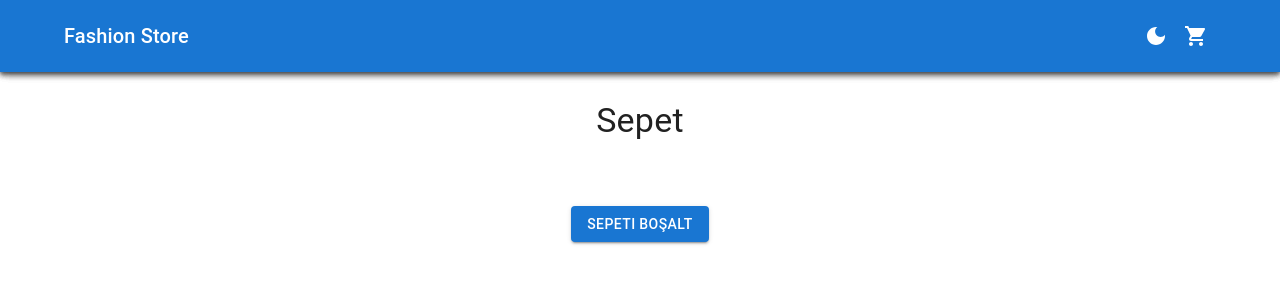
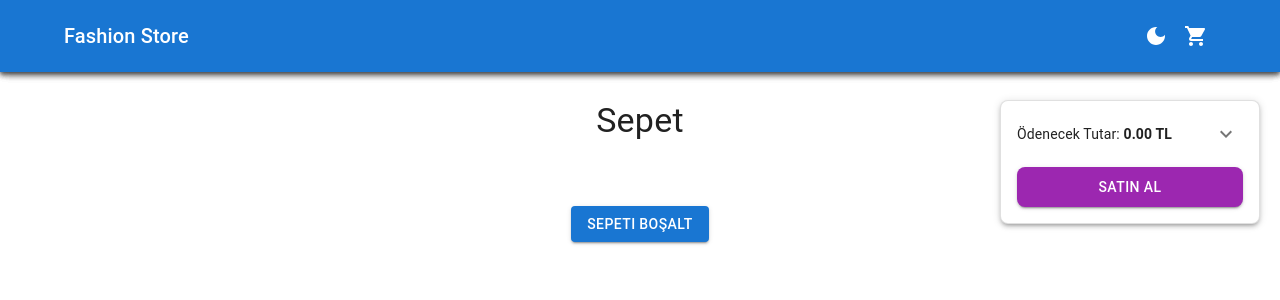
Before and after one commit to ertugrulkose/client, a React (Vite) app: page /cart in a window 1280 px wide. Shown: the top 300 px of the page. Built offline with nearby package versions, Linux system fonts and the light colour scheme.

Commit message:
payment summary added

```diff
--- /dev/null
+++ b/src/components/PaymentSummary.jsx
@@ -0,0 +1,92 @@
+import React, { useState } from "react";
+import { Box, Typography, Collapse, IconButton, Button, useMediaQuery, useTheme } from "@mui/material";
+import ExpandMoreIcon from "@mui/icons-material/ExpandMore";
+import ExpandLessIcon from "@mui/icons-material/ExpandLess";
+import { useCartStore } from "../store/cartStore";
+
+const PaymentSummary = () => {
+  const { cart, clearCart } = useCartStore();
+
+  // Ürünlerin toplam fiyatını hesapla
+  const productTotal = cart.reduce((acc, item) => acc + item.price, 0);
+  const shippingCost = 49.99;
+  const shippingDiscount = -49.99;
+  const totalPrice = productTotal + shippingCost + shippingDiscount;
+
+  const [open, setOpen] = useState(false);
+  const isMobile = useMediaQuery("(max-width:600px)");
+  const theme = useTheme(); // Material-UI temasını al
+
+  return (
+    <Box
+      sx={{
+        position: isMobile ? "fixed" : "absolute",
+        bottom: isMobile ? 0 : "auto",
+        right: isMobile ? 0 : 20,
+        top: isMobile ? "auto" : 100,
+        width: isMobile ? "100%" : 260,
+        borderTop: `1px solid ${theme.palette.divider}`, // Tema rengine göre otomatik
+        border: isMobile ? "none" : `1px solid ${theme.palette.divider}`,
+        borderRadius: isMobile ? 0 : 2,
+        backgroundColor: theme.palette.background.paper, // Tema arka planına uyumlu
+        color: theme.palette.text.primary, // Tema yazı rengine uyumlu
+        padding: 2,
+        boxShadow: 3,
+        zIndex: 1000,
+      }}
+    >
+      {/* Ödenecek Tutar + Aç/Kapa Butonu */}
+      <Box display="flex" justifyContent="space-between" alignItems="center">
+        <Typography fontSize={14} color="inherit">
+          Ödenecek Tutar: <strong>{totalPrice.toFixed(2)} TL</strong>
+        </Typography>
+        <IconButton size="small" onClick={() => setOpen(!open)}>
+          {open ? <ExpandLessIcon /> : <ExpandMoreIcon />}
+        </IconButton>
+      </Box>
+
+      {/* Açılır/Kapanır Kısım */}
+      <Collapse in={open}>
+        <Box sx={{ padding: "10px 0", borderTop: `1px solid ${theme.palette.divider}` }}>
+          <Typography fontSize={14} display="flex" justifyContent="space-between">
+            Ürün Toplamı <strong>{productTotal.toFixed(2)} TL</strong>
+          </Typography>
+          <Typography fontSize={14} display="flex" justifyContent="space-between">
+            Kargo <strong>{shippingCost.toFixed(2)} TL</strong>
+          </Typography>
+          <Typography fontSize={14} display="flex" justifyContent="space-between">
+            Kargo Bedava <strong>{shippingDiscount.toFixed(2)} TL</strong>
+          </Typography>
+          <Typography
+            fontSize={14}
+            fontWeight="bold"
+            display="flex"
+            justifyContent="space-between"
+            borderTop={`1px solid ${theme.palette.divider}`}
+            mt={1}
+            pt={1}
+          >
+            Toplam (KDV Dahil) <strong>{totalPrice.toFixed(2)} TL</strong>
+          </Typography>
+        </Box>
+      </Collapse>
+
+      {/* Satın Al Butonu - Kutunun İçinde */}
+      <Button
+        color="secondary"
+        variant="contained"
+        sx={{
+          width: "100%",
+          mt: 2,
+          borderRadius: isMobile ? 0 : 2,
+          height: 40,
+        }}
+        onClick={clearCart}
+      >
+        Satın Al
+      </Button>
+    </Box>
+  );
+};
+
+export default PaymentSummary;
--- a/src/pages/Cart.jsx
+++ b/src/pages/Cart.jsx
@@ -2,9 +2,37 @@
 import { Typography, List, ListItem, Button, Box } from "@mui/material";
 import { useCartStore } from "../store/cartStore";
 import Layout from "../Layout";
+import { useEffect } from "react";
+import PaymentSummary from "../components/PaymentSummary";
 
 const Cart = () => {
   const { cart, removeFromCart, clearCart } = useCartStore();
+
+  // TODO: Sepet sayfasına gidince sayfayı yukarıya scroll et
+  // TODO: Cart.jsx ve ProductDetail.jsx sayfalarında aşağı scroll kalması düzeltilecek..
+
+  useEffect(() => {
+          window.scrollTo(0, 0);
+      }, []);
+
+  // Kargo Teslimat tarihini hesaplayan fonksiyon
+  const calculateDeliveryDate = (daysToAdd) => {
+    let date = new Date();
+    let addedDays = 0;
+
+    while (addedDays < daysToAdd) {
+      date.setDate(date.getDate() + 1);
+      const dayOfWeek = date.getDay(); // 0 = Pazar, 6 = Cumartesi
+
+      if (dayOfWeek !== 0 && dayOfWeek !== 6) {
+        addedDays++;
+      }
+    }
+
+    return date.toLocaleDateString("tr-TR", { day: "2-digit", month: "long" });
+  };
+  const deliveryStart = calculateDeliveryDate(2);
+  const deliveryEnd = calculateDeliveryDate(4);
 
   return (
     <Layout>
@@ -23,6 +51,9 @@ const Cart = () => {
             }}
           >
             <Box>{item.name} - {item.price} TL</Box>
+            <Box sx={{ mt: 1, fontSize: "9px", color: "gray" }}>
+              Tahmini Teslimat: {deliveryStart} - {deliveryEnd}
+            </Box>
             <Button variant="outlined" color="error" onClick={() => removeFromCart(item.id)}>
               Sil
             </Button>
@@ -32,6 +63,9 @@ const Cart = () => {
       <Button variant="contained" color="primary" sx={{ mt: 3 }} onClick={clearCart}>
         Sepeti Boşalt
       </Button>
+
+      <PaymentSummary />
+
     </Layout>
   );
 };
```
